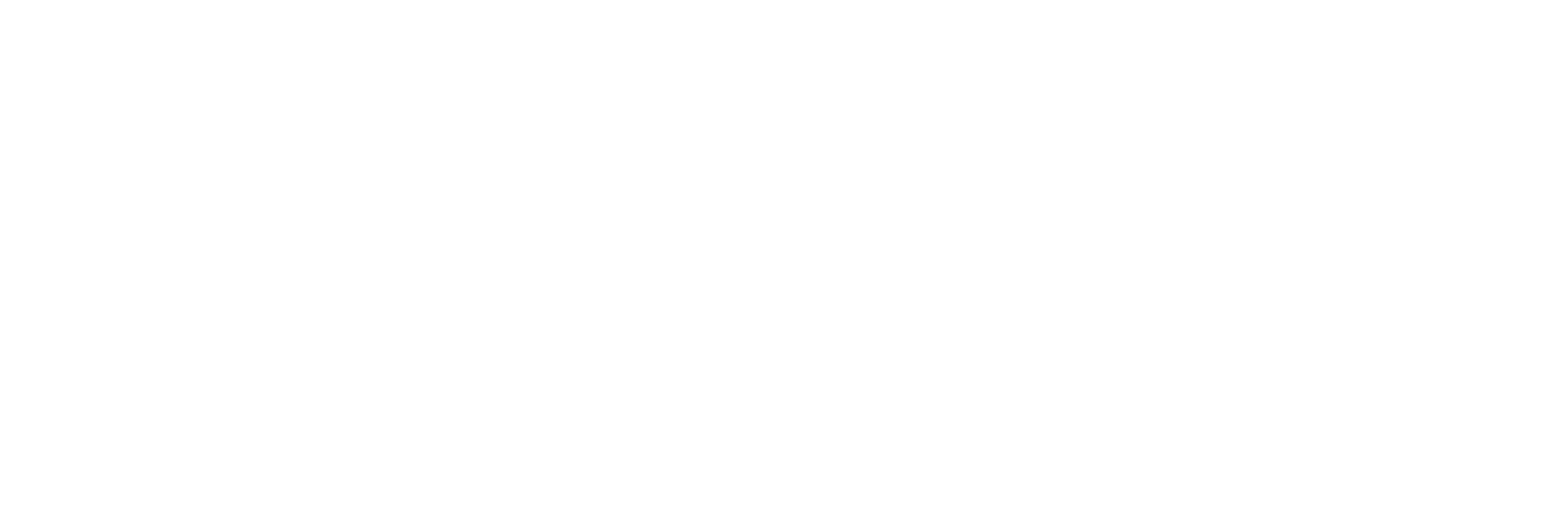
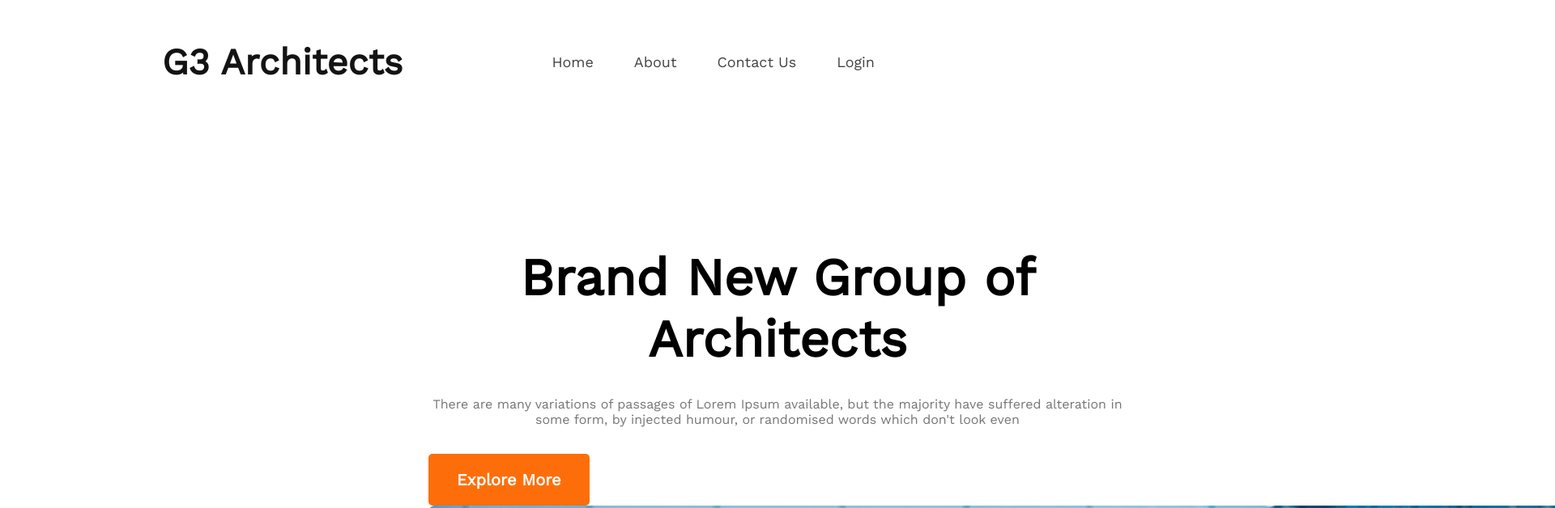
Before and after one commit to Arafat817/second-assignment, a plain HTML site: page index.html in a window 1280 px wide. Shown: the top 628 px of the page at 81% size, 1920 px wide, since content can reach past the window. Drawn offline with nearby package versions, Linux system fonts and the light colour scheme.

Commit message:
header part add

```diff
--- a/index.html
+++ b/index.html
@@ -11,6 +11,25 @@
 <link href="https://fonts.googleapis.com/css2?family=Open+Sans&family=Poppins:wght@500&family=Work+Sans&display=swap" rel="stylesheet">
 </head>
 <body>
+    <header class="header">
+        <nav>
+            <h2 class="nav-title">G3 Architects</h2>
+            <ul>
+                <li>Home</li>
+                <li>About</li>
+                <li>Contact Us</li>
+                <li>Login</li>
+            </ul>
+        </nav>
+        <div class="banner">
+            <div>
 
+                <h2 class="banner-title">Brand New Group of Architects </h2>
+                    <p class="banner-description">There are many variations of passages of Lorem Ipsum available, but the majority have suffered alteration in some form, by injected humour, or randomised words which don't look even</p>
+                    <button class="btn-primary-one">Explore More</button>
+            </div>
+            <img src="images/banner.png" alt="">
+        </div>
+    </header>
 </body>
 </html>
--- a/styles/style.css
+++ b/styles/style.css
@@ -1,5 +1,73 @@
-*{
+* {
     margin: 0;
     font-family: 'Work Sans', sans-serif;
 
 }
+.btn-primary-one{
+    color: #FFFFFF;
+    font-weight: 700;
+    font-size: 20px;
+    border: 0;
+    padding: 18px 35px;
+    height: 64px;
+    border-radius: 5px;
+    background-color: #FD6E0A;
+
+}
+
+.header {
+    background-repeat: no-repeat;
+    background-position: bottom right, left;
+}
+
+/* header style */
+nav {
+    display: flex;
+    justify-content: space-between;
+    padding: 50px 200px;
+}
+
+nav li {
+    list-style: none;
+    margin-left: 50px;
+    font-size: 18px;
+
+}
+
+nav ul {
+    display: flex;
+    align-items: center;
+    color: #424242;
+}
+
+.nav-title {
+    font-weight: 800;
+    font-size: 45px;
+    color: #131313;
+}
+
+/* banner style */
+.banner {
+    position: absolute;
+    width: 862px;
+    height: 225px;
+    left: 529px;
+    top: 205px;
+
+}
+
+.banner-title {
+    font-weight: 700;
+    font-size: 64px;
+    margin-top: 100px;
+    text-align: center;
+
+}
+
+.banner-description {
+    color: #757575;
+    font-size: 16px;
+    margin-bottom: 33px;
+    margin-top: 33px;
+    text-align: center;
+}
```
